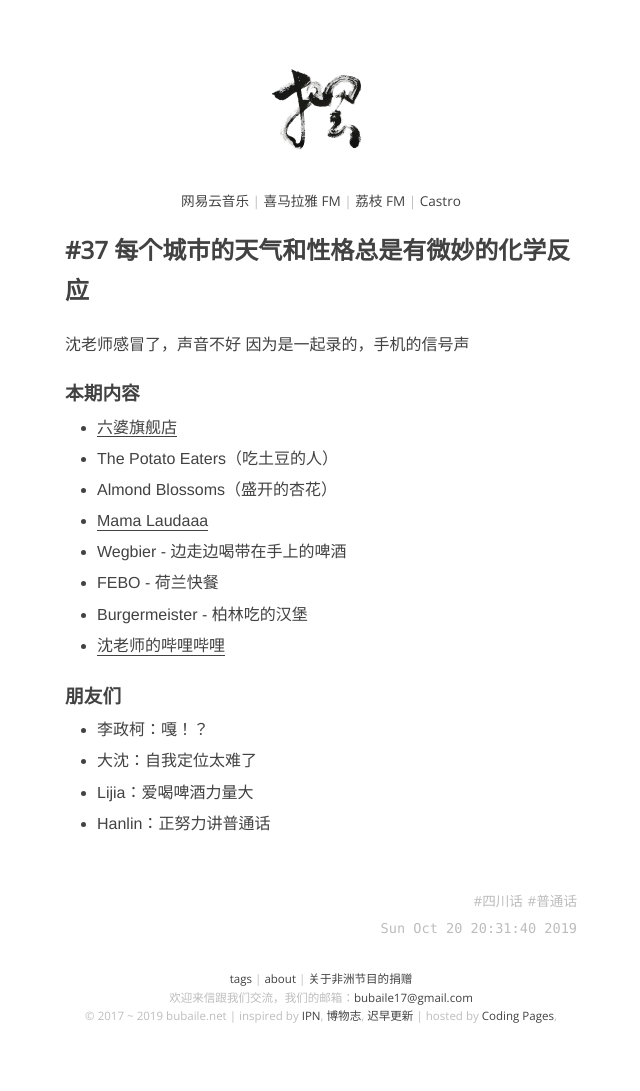
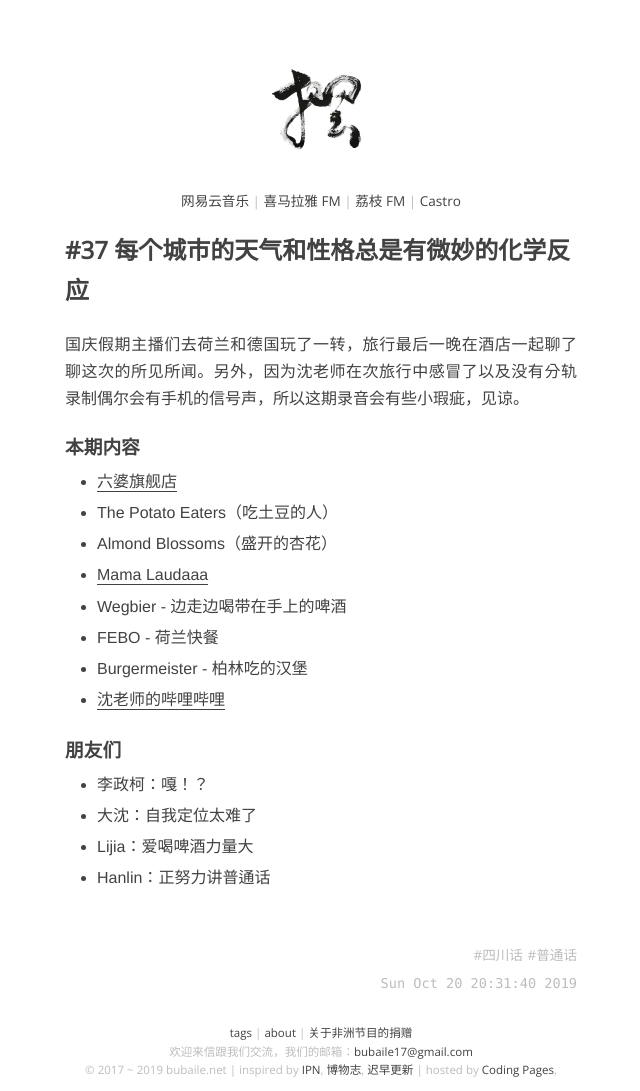
Before and after one commit to onion7878/bubaile.net, a Jekyll site: the page built from _posts/2019-10-20-ten-day-in-nlde.md, in a window 1280 px wide. Shown: the whole page, without its empty margins (319-959 px from the left). Built offline with Jekyll 4.4.1, drawn with Linux system fonts in a browser that asks for light colours; before the commit the page ends 1037 px from its top, so only the background shows below that.

Commit message:
add content

```diff
--- a/_posts/2019-10-20-ten-day-in-nlde.md
+++ b/_posts/2019-10-20-ten-day-in-nlde.md
@@ -9,8 +9,7 @@ permalink: /37
 
 ---
 
-沈老师感冒了，声音不好
-因为是一起录的，手机的信号声
+国庆假期主播们去荷兰和德国玩了一转，旅行最后一晚在酒店一起聊了聊这次的所见所闻。另外，因为沈老师在次旅行中感冒了以及没有分轨录制偶尔会有手机的信号声，所以这期录音会有些小瑕疵，见谅。
 
 ### 本期内容
 
```
